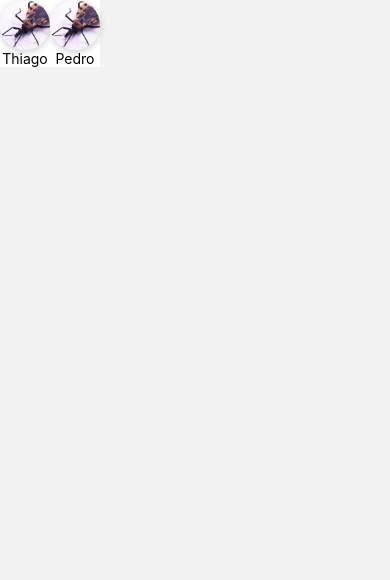
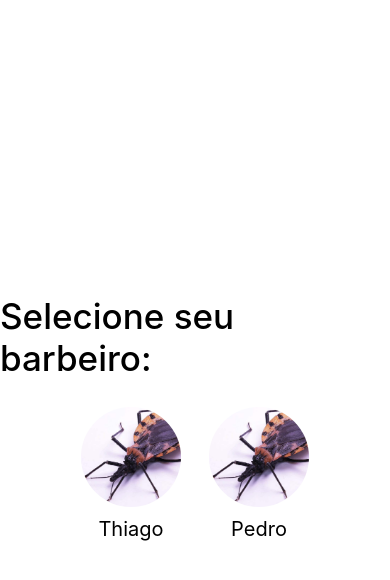
Before and after one commit to brunodeev/barber-app, a React Native app: screen /BarbersPage in a window 390 px wide. Shown: the top 580 px of the page. Built offline with nearby package versions, Linux system fonts and the light colour scheme.

Commit message:
feat: create selection of barber

```diff
--- a/src/pages/barbersPage/BarbersPage.js
+++ b/src/pages/barbersPage/BarbersPage.js
@@ -1,19 +1,47 @@
 import React from 'react';
-import { FlatList, SafeAreaView, Text } from 'react-native';
+import { FlatList, SafeAreaView, StyleSheet, Text, View } from 'react-native';
 import barbers from '../../mocks/barbers';
 import BarberCard from './components/BarberCard';
 
 const BarbersPage = () => {
     return (
-        <SafeAreaView>
+        <SafeAreaView style={styles.container}>
+            <View style={styles.textView}>
+                <Text style={styles.text}>Selecione seu barbeiro:</Text>
+            </View>
+            <View style={{height: 150,}}>
                 <FlatList
                     horizontal={true}
                     showsHorizontalScrollIndicator={false}
                     data={barbers}
                     renderItem={({item}) => <BarberCard name={item.name} image={item.image}/>}
+                    contentContainerStyle={{ flexGrow: 1, justifyContent: 'center'}}
+                    style={styles.list}
                 />
+            </View>
         </SafeAreaView>
     );
 };
 
 export default BarbersPage;
+
+const styles = StyleSheet.create({
+    container: {
+        flex: 1,
+        backgroundColor: '#fff',
+        alignItems: 'center',
+        justifyContent: 'center',
+    },
+    textView: {
+        width: '100%',
+        alignItems: 'center',
+        marginBottom: 20,
+    },
+    text: {
+        fontSize: 35,
+        fontWeight: '500',
+    },
+    list: {
+        width: '100%',
+    },
+});
--- a/src/pages/barbersPage/components/BarberCard.js
+++ b/src/pages/barbersPage/components/BarberCard.js
@@ -1,14 +1,14 @@
 import React from 'react';
-import { View, Text, Image, StyleSheet } from 'react-native';
+import { View, Text, Image, StyleSheet, TouchableOpacity } from 'react-native';
 
 const BarberCard = barber => {
     return (
-        <View style={styles.container}>
+        <TouchableOpacity style={styles.container}>
             <View style={styles.imageContainer}>
                 <Image source={barber.image} style={styles.image}/>
             </View>
-            <Text>{barber.name}</Text>
-        </View>
+            <Text style={styles.text}>{barber.name}</Text>
+        </TouchableOpacity>
     );
 };
 
@@ -20,20 +20,20 @@ const styles = StyleSheet.create({
         backgroundColor: '#fff',
         alignItems: 'center',
         justifyContent: 'center',
+        paddingHorizontal: 14,
     },
     image:{
-        height:50,
-        width: 50,
+        height:100,
+        width: 100,
         borderRadius: 50,
+        marginBottom: 10,
     },
     imageContainer: {
-        borderRadius:50,
-        shadowColor: '#000',
-        shadowOpacity: 0.2,
-        shadowOffset:{
-            height: 2,
-            width: 0,
-        },
-        shadowRadius: 7,
+        height: undefined,
+        width: 100,
+        borderRadius: 100,
+    },
+    text: {
+        fontSize: 20,
     },
 });
```
Lines whose indentation alone changed are shown as unchanged.
